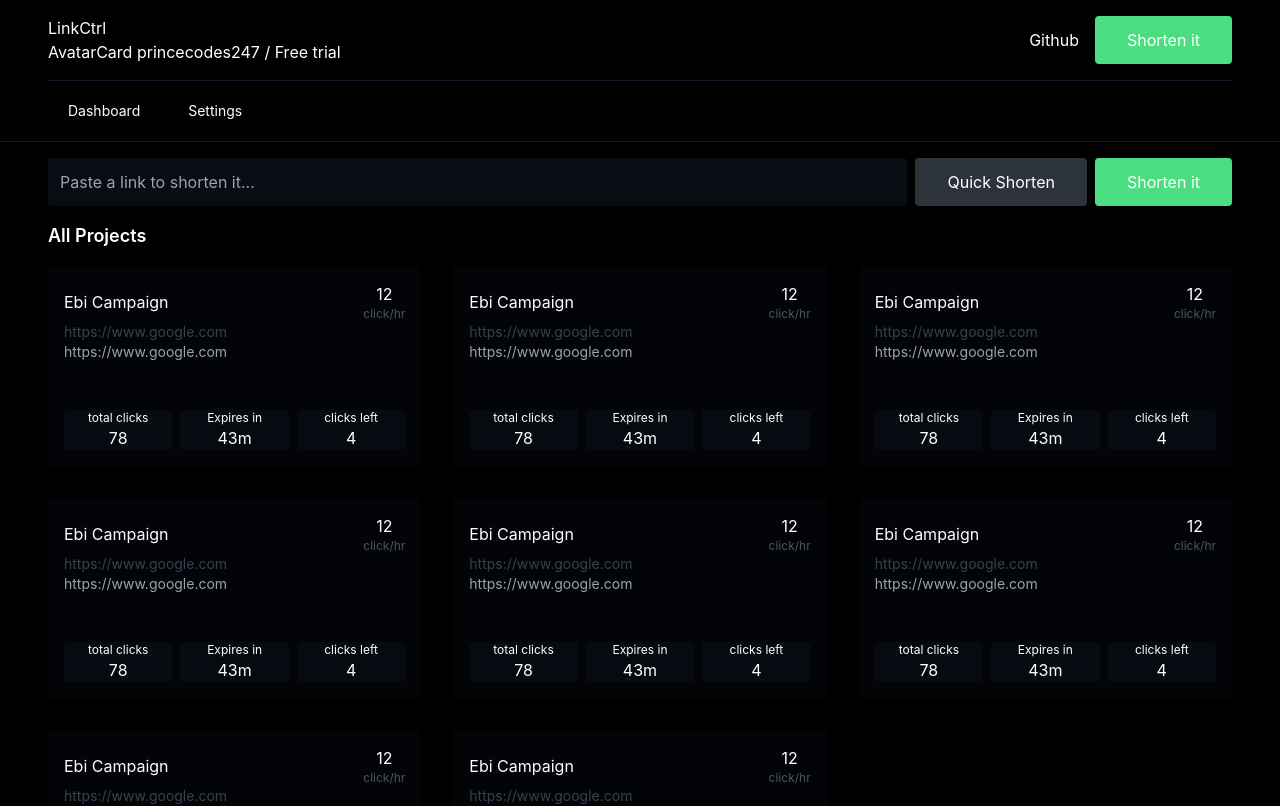
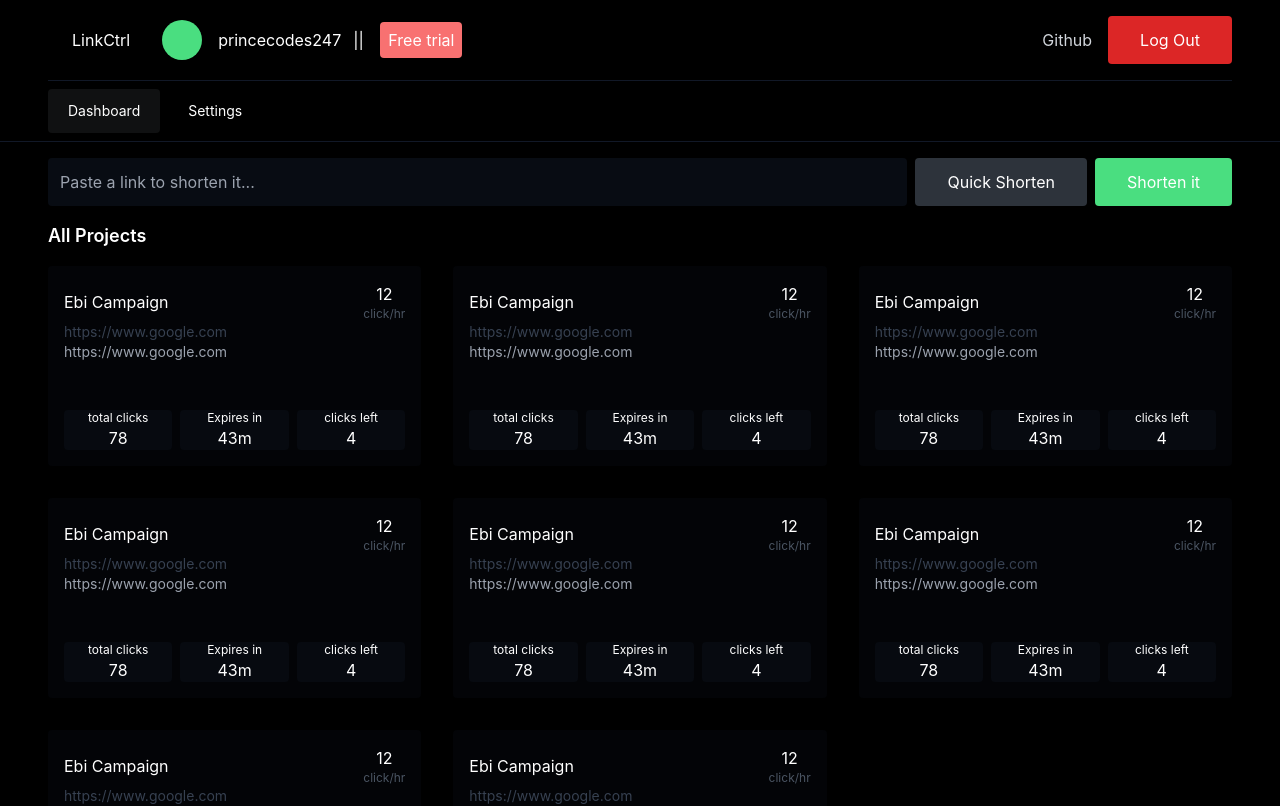
Before and after one commit to princecodes247/LinkCtrl--frontend, a React (Vite) app: page /dashboard in a window 1280 px wide. Shown: the top 806 px of the page. Built offline with nearby package versions, Linux system fonts and the light colour scheme.

Commit message:
Get the current location from the url

```diff
--- a/src/components/ui/Header/DashboardHeader.jsx
+++ b/src/components/ui/Header/DashboardHeader.jsx
@@ -1,11 +1,16 @@
 // import React, { useState } from 'react';
 import React from 'react';
+import { Link, useLocation } from 'react-router-dom';
+
 import PropTypes from 'prop-types';
 import Button from '../Button';
 // import './App.css'
+import Avatar from '../Avatar';
 
-function DashboardHeader({ currentOption }) {
+function DashboardHeader({ user }) {
   // Get the current location from the url
+  const location = useLocation();
+
   const navOptions = [
     {
       name: 'Dashboard',
@@ -19,24 +24,42 @@ function DashboardHeader({ currentOption }) {
   return (
     <header className="top-0 flex flex-col justify-between w-full py-4 text-white">
       <nav className="flex justify-between pb-4 mx-12 border-b items-center border-b-gray-900">
-        <div className="flex-1">
+        <div className="flex-1 flex items-center gap-8 px-6">
           <div>LinkCtrl</div>
-          <div>AvatarCard princecodes247 / Free trial</div>
+          <div className="items-center hidden md:flex gap-3">
+            <Avatar user={{ name: 'princecodes247' }} />{' '}
+            <p>
+              {' '}
+              || <span className="p-2 ml-3 rounded bg-red-400">Free trial</span>
+            </p>
           </div>
-        <div className="flex justify-end gap-4 items-center">
-          <a href="https://www.github.com/princecodes247">Github</a>
-          <Button>Shorten it</Button>
         </div>
+        <div className="md:flex hidden justify-end gap-4 items-center">
+          <a
+            className="text-gray-300 hover:text-white"
+            href="https://www.github.com/princecodes247"
+          >
+            Github
+          </a>
+          <Button variant="warning">Log Out</Button>
+        </div>
+        <button type="button" className="md:hidden">
+          E
+        </button>
       </nav>
       <nav className="flex gap-2 px-12 py-2 border-b border-b-gray-900">
         {navOptions.map((option) => (
+          <Link to={option.link}>
             <div
               className={`p-5 py-3 transition-all duration-75 bg-gray-400 ${
-              option.name === currentOption ? 'bg-opacity-10' : 'bg-opacity-0'
+                option.link === location.pathname
+                  ? 'bg-opacity-10'
+                  : 'bg-opacity-0'
               } rounded hover:bg-opacity-10`}
             >
               <p className="text-sm">{option.name}</p>
             </div>
+          </Link>
         ))}
       </nav>
     </header>
```
Lines whose indentation alone changed are shown as unchanged.
